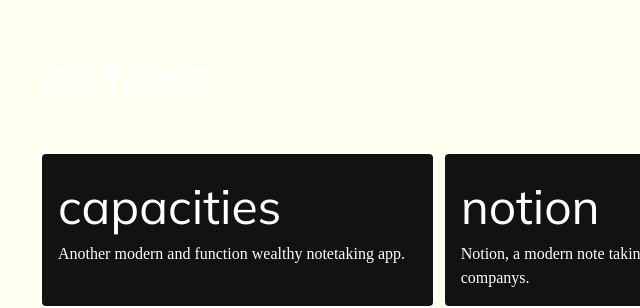
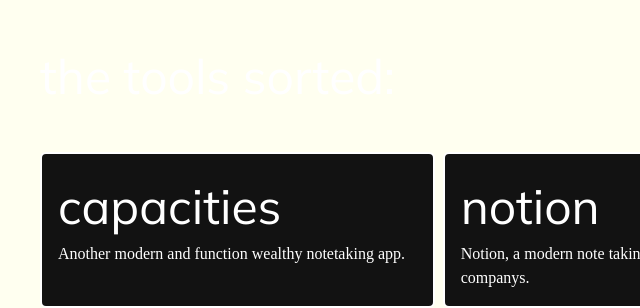
Before and after one commit to i-am-henri/workspaces, an Astro site: page /tools in a window 1280 px wide. Shown: the top 308 px of the page, 0-640 px from the left. Built offline with nearby package versions, Linux system fonts and the light colour scheme; Astro itself is replaced by a stand-in of ours; a web font is replaced by a local one.

Commit message:
chagne heading

```diff
--- a/src/pages/tools/index.astro
+++ b/src/pages/tools/index.astro
@@ -6,7 +6,7 @@
 ---
 <Layout title="home | workspaces.wtf">
 
-    <h2 class="ml-10 mt-10">all tools:</h2>
+    <h2 class="ml-10 mt-10">the tools sorted:</h2>
     <div class="p-10  grid grid-cols-1 lg:grid-cols-2 xl:grid-cols-3 gap-2">
         {
             tools.map((tool) => (
```
